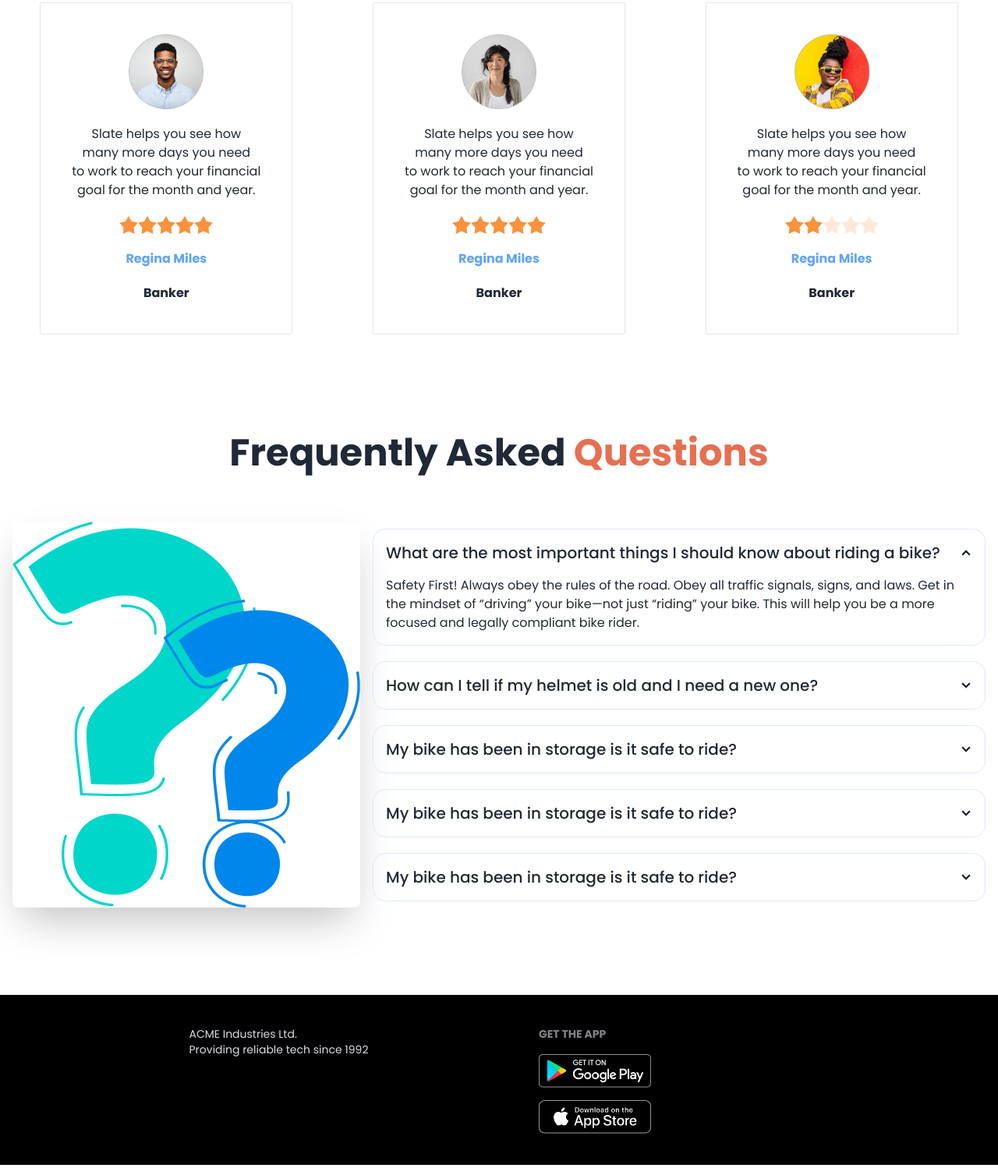
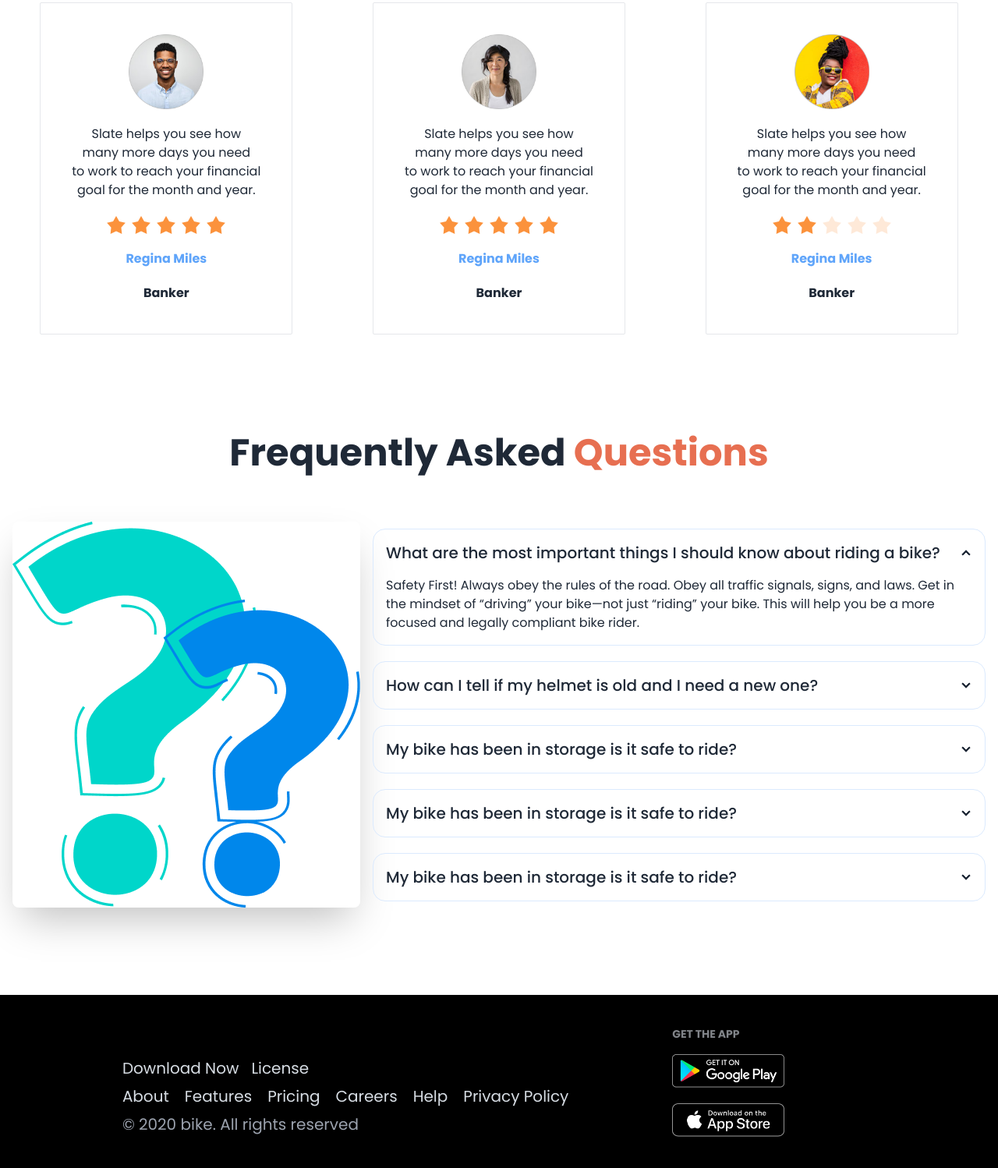
Before and after one commit to reham0000/biker-zone-daisyUi-test, a plain HTML site: page index.html in a window 1280 px wide. Shown: the part 2068-3566 px from the top of the page at 78% size. Drawn offline with nearby package versions, Linux system fonts and the light colour scheme.

Commit message:
full website complete with full responsive

```diff
--- a/index.html
+++ b/index.html
@@ -182,7 +182,7 @@
                 <br>
                 <hr class="h-0.5 w-20  bg-orange-400 mx-auto border-0 dark:bg-gray-700">
             </div>
-            <div class="flex md:flex-col lg:flex-row justify-between items-center mt-20">
+            <div class="flex flex-col md:flex-col lg:flex-row justify-between items-center mt-20">
                 <div>
                     <img src="images/others/feature-bike.png" alt="">
                 </div>
@@ -243,7 +243,7 @@
          <!-- happy client section -->
           <section>
             <h1 class="text-bold mb-10 text-center text-6xl">Happy <span class="text-bike-primary">Clients says</span></h1>
-            <div class="flex flex-col md:flex-row-2 lg:flex-row justify-around items-center">
+            <div class="flex flex-col lg:flex-row justify-around items-center">
 
               <!-- card-1 -->
               <div class="space-y-5 border rounded-sm p-10 mb-8">
@@ -252,7 +252,7 @@
                   many more days you need <br>
                   to work to reach your financial <br>
                   goal for the month and year.</p>
-                  <div class="rating flex justify-center items-center ">
+                  <div class="rating flex justify-center items-center gap-2">
                     <input type="radio" name="rating-2" class="mask mask-star-2 bg-orange-400" />
                     <input
                       type="radio"
@@ -273,7 +273,7 @@
                   many more days you need <br>
                   to work to reach your financial <br>
                   goal for the month and year.</p>
-                  <div class="rating flex justify-center items-center">
+                  <div class="rating flex justify-center items-center gap-2">
                     <input type="radio" name="rating-2" class="mask mask-star-2 bg-orange-400" />
                     <input
                       type="radio"
@@ -294,7 +294,7 @@
                   many more days you need <br>
                   to work to reach your financial <br>
                   goal for the month and year.</p>
-                  <div class="rating flex justify-center items-center">
+                  <div class="rating flex justify-center items-center gap-2">
                     <input type="radio" name="rating-2" class="mask mask-star-2 bg-orange-400" />
                     <input
                       type="radio"
@@ -365,15 +365,23 @@
     <footer class="footer bg-black text-neutral-content p-10">
         <aside class="mx-auto">
 
-          <p>
-            ACME Industries Ltd.
-            <br />
-            Providing reliable tech since 1992
-          </p>
+          <div class="flex gap-4 mt-10 text-xl">
+            <p>Download Now </p>
+            <p>License</p>
+          </div>
+          <div class="flex gap-5 text-xl">
+            <p>About</p>
+            <p>Features</p>
+            <p>Pricing</p>
+            <p>Careers</p>
+            <p>Help</p>
+            <p>Privacy Policy</p>
+          </div>
+          <p class="text-xl text-gray-400">© 2020 bike. All rights reserved</p>
         </aside>
         <nav>
           <h6 class="footer-title">Get The App</h6>
-          <div class="grid grid-cols-1 gap-4">
+          <div class="grid grid-cols-1 gap-5">
             <a>
               <img class="w-36" src="images/others/android.png" alt="">
             </a>
```
